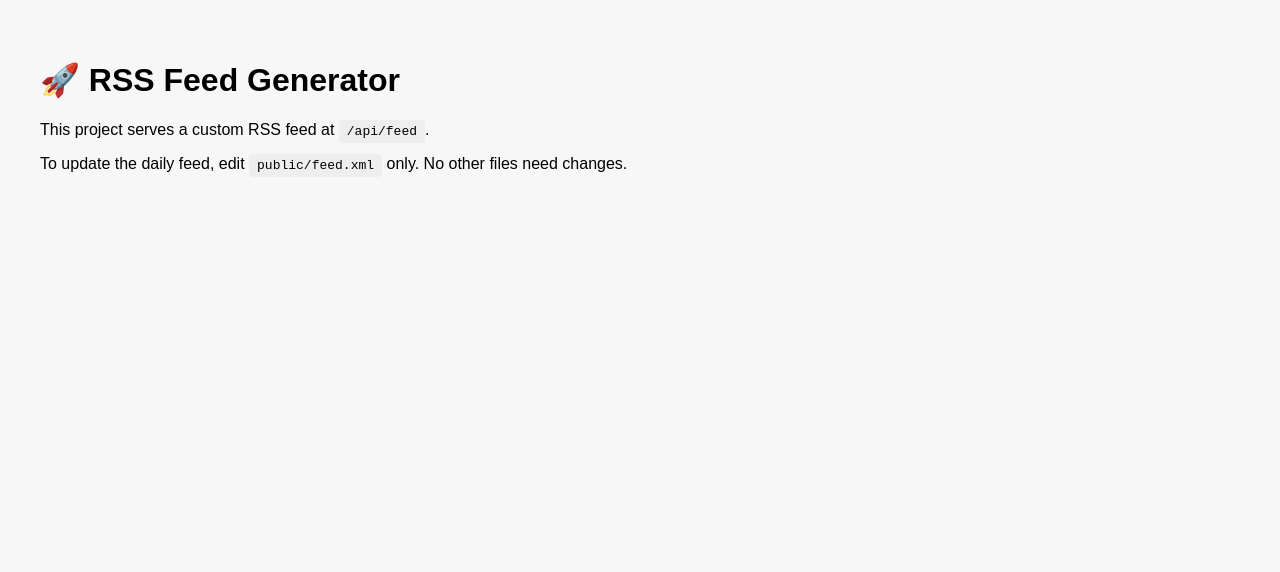
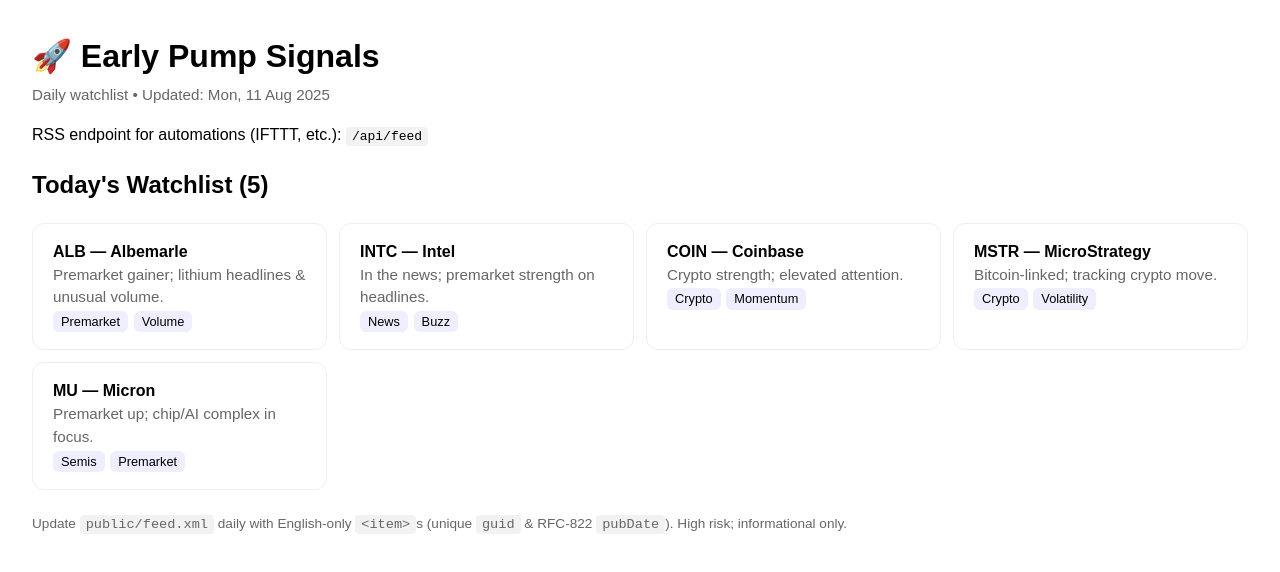
Before and after one commit to doronkedem/rss-feed-final-project, a website: page public/index.html in a window 1280 px wide. Drawn offline with Linux system fonts and the light colour scheme.

Commit message:
Update index.html

```diff
--- a/public/index.html
+++ b/public/index.html
@@ -1,16 +1,58 @@
 <!DOCTYPE html>
 <html lang="en">
 <head>
-  <meta charset="UTF-8">
-  <title>RSS Feed Generator</title>
+  <meta charset="UTF-8" />
+  <title>Early Pump Signals – Reddit Watch</title>
+  <meta name="viewport" content="width=device-width, initial-scale=1" />
   <style>
-    body { font-family: Arial, sans-serif; padding: 2rem; background: #f7f7f7; }
-    code { background: #eee; padding: 4px 8px; border-radius: 4px; }
+    body { font-family: Arial, sans-serif; line-height: 1.5; margin: 2rem; }
+    h1 { margin-bottom: .25rem; }
+    .muted { color: #666; font-size: .95rem; }
+    code { background: #f2f2f2; padding: 2px 6px; border-radius: 4px; }
+    .grid { display: grid; grid-template-columns: repeat(auto-fit,minmax(260px,1fr)); gap: 12px; margin-top: 12px; }
+    .card { border:1px solid #eee; border-radius:12px; padding:1rem 1.25rem; }
+    .tag { font-size:.8rem; background:#eef; padding:.2rem .5rem; border-radius:6px; margin-right:.35rem; }
+    footer { margin-top:1.5rem; font-size:.85rem; color:#666; }
   </style>
 </head>
 <body>
-  <h1>🚀 RSS Feed Generator</h1>
-  <p>This project serves a custom RSS feed at <code>/api/feed</code>.</p>
-  <p>To update the daily feed, edit <code>public/feed.xml</code> only. No other files need changes.</p>
+  <h1>🚀 Early Pump Signals</h1>
+  <div class="muted">Daily watchlist • Updated: Mon, 11 Aug 2025</div>
+
+  <p>RSS endpoint for automations (IFTTT, etc.): <code>/api/feed</code></p>
+
+  <h2>Today's Watchlist (5)</h2>
+  <div class="grid">
+    <div class="card">
+      <strong>ALB — Albemarle</strong>
+      <div class="muted">Premarket gainer; lithium headlines & unusual volume.</div>
+      <div><span class="tag">Premarket</span><span class="tag">Volume</span></div>
+    </div>
+    <div class="card">
+      <strong>INTC — Intel</strong>
+      <div class="muted">In the news; premarket strength on headlines.</div>
+      <div><span class="tag">News</span><span class="tag">Buzz</span></div>
+    </div>
+    <div class="card">
+      <strong>COIN — Coinbase</strong>
+      <div class="muted">Crypto strength; elevated attention.</div>
+      <div><span class="tag">Crypto</span><span class="tag">Momentum</span></div>
+    </div>
+    <div class="card">
+      <strong>MSTR — MicroStrategy</strong>
+      <div class="muted">Bitcoin-linked; tracking crypto move.</div>
+      <div><span class="tag">Crypto</span><span class="tag">Volatility</span></div>
+    </div>
+    <div class="card">
+      <strong>MU — Micron</strong>
+      <div class="muted">Premarket up; chip/AI complex in focus.</div>
+      <div><span class="tag">Semis</span><span class="tag">Premarket</span></div>
+    </div>
+  </div>
+
+  <footer>
+    Update <code>public/feed.xml</code> daily with English-only <code>&lt;item&gt;</code>s (unique <code>guid</code> & RFC-822 <code>pubDate</code>).
+    High risk; informational only.
+  </footer>
 </body>
 </html>
```
